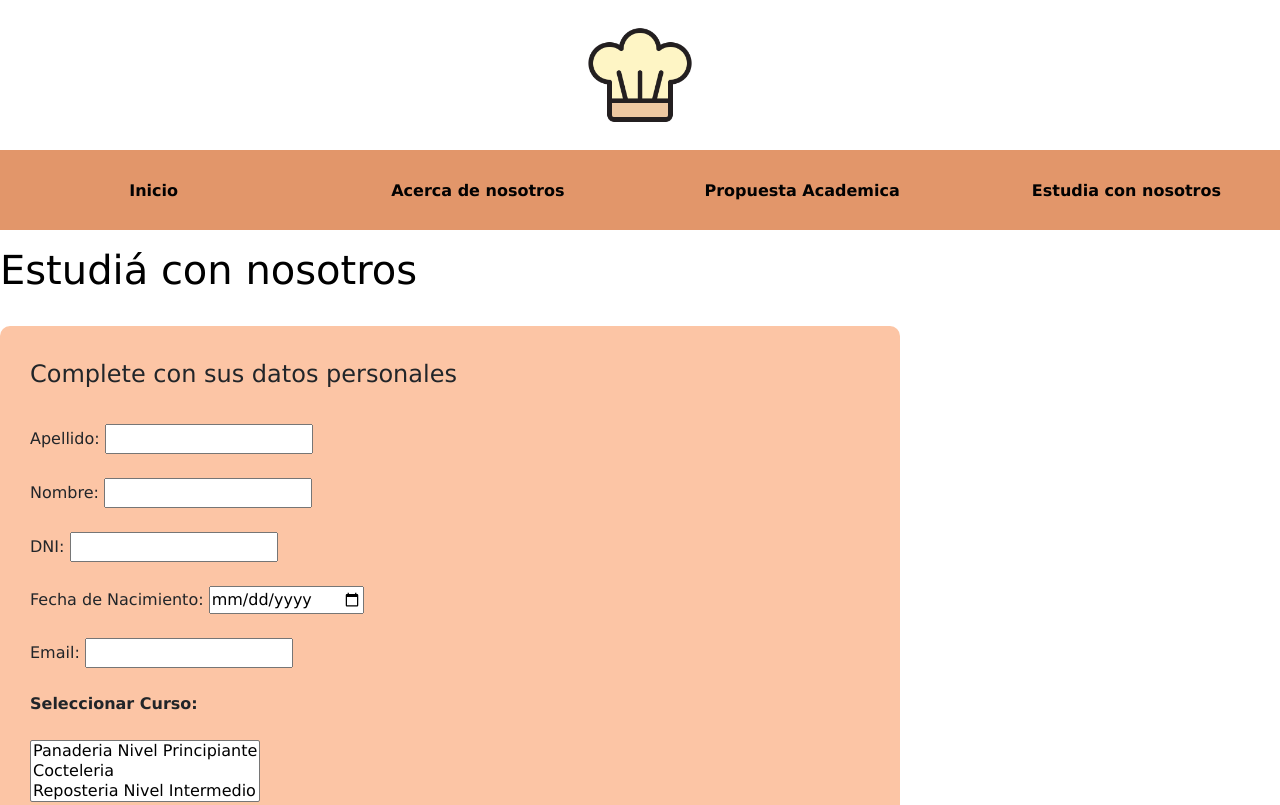
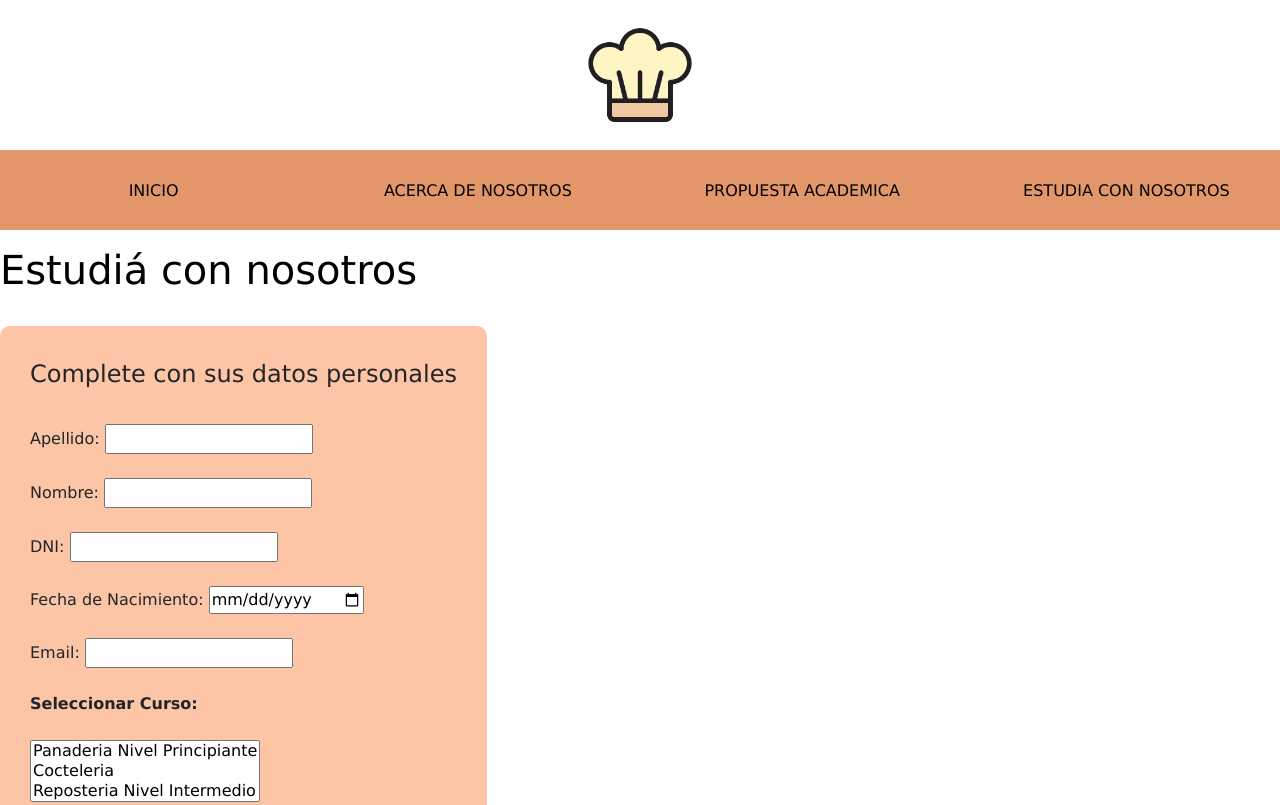
Before and after one commit to Carolina-Riddick/pagina-web-codo-a-codo, a plain HTML site: page pages/estudiaConNosotros.html in a window 1280 px wide. Shown: the top 805 px of the page. Drawn offline with nearby package versions, Linux system fonts and the light colour scheme.

Commit message:
barra de menu modificada

```diff
--- a/css/style.css
+++ b/css/style.css
@@ -23,7 +23,7 @@ ul.navbar {
 ul.navbar a {
     text-decoration: none;
     color: rgb(2, 2, 2);
-    font-weight: bold;
+    text-transform: uppercase;
 }
 
 ul.navbar li {
@@ -33,8 +33,13 @@ ul.navbar li {
     margin-bottom: 10px;
 }
 
+ul.navbar a:hover{
+    color: white;
+}
+
 form{
-    width: 900px;
+    display: block;
+    max-width: fit-content;
     padding:30px;
     border-radius:10px;
     margin-bottom: 20px;
```
